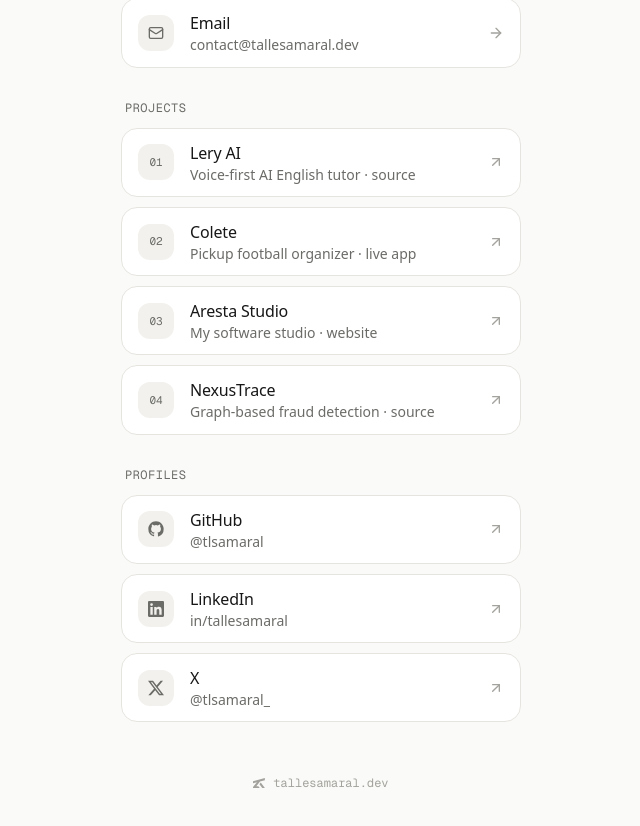
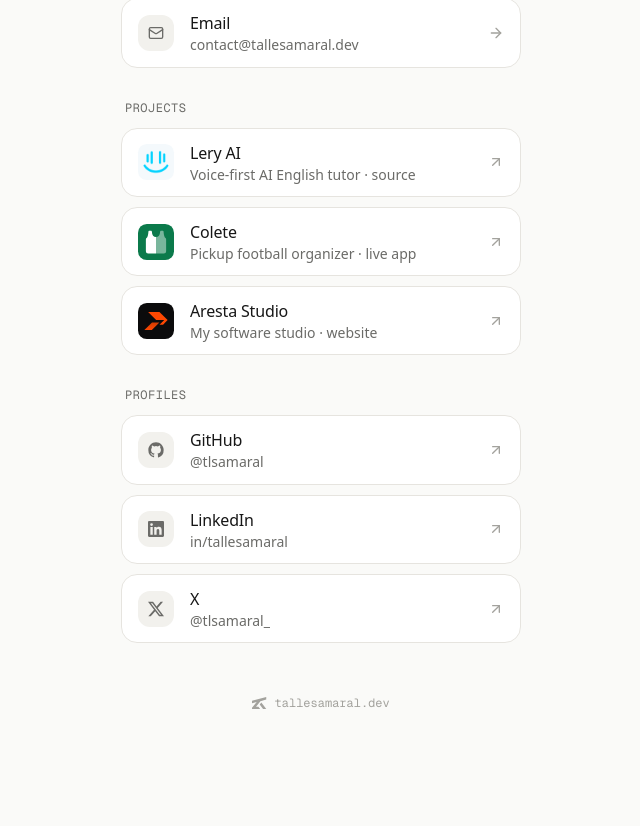
Before and after one commit to tlsamaral/tallesamaral.dev, a Next.js app: page /en/links in a window 1280 px wide. Shown: the part 462-1288 px from the top of the page, without its empty margins (319-959 px from the left). After the commit the page ends 1217 px from the top, so only its background shows below. Built offline with nearby package versions, Linux system fonts and the light colour scheme.

Commit message:
feat: project icons on /links and animated logomark
- /links lists Lery, Colete and Aresta with their own marks
- logomark draws its outline and fills in on load, and traces on hover
- animation respects prefers-reduced-motion

```diff
--- a/src/app/[locale]/links/page.tsx
+++ b/src/app/[locale]/links/page.tsx
@@ -11,6 +11,7 @@
 import { getDictionary, isLocale } from '@/app/i18n/get-dictonary'
 import { localizedAlternates, ogLocale, shareImage } from '@/app/i18n/metadata'
 import { Logomark, socialIcons } from '@/components/site/brand-icons'
+import { ProjectIcon } from '@/components/site/project-icons'
 import { arrowNudge } from '@/components/site/styles'
 import { ThemeToggle } from '@/components/site/theme-toggle'
 import { type SocialId, site, socials } from '@/content/site'
@@ -57,6 +58,8 @@
   detail: string
   icon: React.ReactNode
   external: boolean
+  /** The icon brings its own tile (project marks), so skip the neutral one. */
+  bareIcon?: boolean
 }
 
 function LinkRow({ link, index }: { link: HubLink; index: number }) {
@@ -65,9 +68,13 @@
 
   const content = (
     <>
-      <span className="grid size-9 shrink-0 place-items-center rounded-lg bg-subtle text-muted-foreground transition-colors duration-200 group-hover:text-foreground">
-        {link.icon}
-      </span>
+      {link.bareIcon ? (
+        link.icon
+      ) : (
+        <span className="grid size-9 shrink-0 place-items-center rounded-lg bg-subtle text-muted-foreground transition-colors duration-200 group-hover:text-foreground">
+          {link.icon}
+        </span>
+      )}
       <span className="min-w-0 flex-1">
         <span className="block font-medium tracking-[-0.01em]">
           {link.label}
@@ -141,28 +148,24 @@
       href: 'https://github.com/tlsamaral/leryai',
       label: t.work.items.lery.title,
       detail: copy.leryDetail,
-      icon: <span className="font-mono text-[0.6875rem]">01</span>,
+      icon: <ProjectIcon id="lery" />,
+      bareIcon: true,
       external: true,
     },
     {
       href: 'https://colete-app.vercel.app',
       label: t.work.items.colete.title,
       detail: copy.coleteDetail,
-      icon: <span className="font-mono text-[0.6875rem]">02</span>,
+      icon: <ProjectIcon id="colete" />,
+      bareIcon: true,
       external: true,
     },
     {
       href: 'https://arestastudio.tech',
       label: t.work.items.aresta.title,
       detail: copy.arestaDetail,
-      icon: <span className="font-mono text-[0.6875rem]">03</span>,
-      external: true,
-    },
-    {
-      href: 'https://github.com/tlsamaral/nexus-trace',
-      label: t.work.items.nexustrace.title,
-      detail: copy.nexusDetail,
-      icon: <span className="font-mono text-[0.6875rem]">04</span>,
+      icon: <ProjectIcon id="aresta" />,
+      bareIcon: true,
       external: true,
     },
   ]
@@ -254,9 +257,9 @@
       <footer className="mt-auto pt-12 text-center">
         <Link
           href={`/${locale}`}
-          className="inline-flex items-center gap-2 font-mono text-xs text-faint transition-colors hover:text-foreground"
+          className="group/logo inline-flex items-center gap-2 font-mono text-xs text-faint transition-colors hover:text-foreground"
         >
-          <Logomark className="h-2.5 w-auto" />
+          <Logomark animated className="h-3 w-auto" />
           tallesamaral.dev
         </Link>
       </footer>
--- a/src/app/i18n/en/common.json
+++ b/src/app/i18n/en/common.json
@@ -416,7 +416,6 @@
     "back": "tallesamaral.dev",
     "leryDetail": "Voice-first AI English tutor · source",
     "coleteDetail": "Pickup football organizer · live app",
-    "nexusDetail": "Graph-based fraud detection · source",
     "arestaDetail": "My software studio · website"
   }
 }
--- a/src/app/i18n/pt/common.json
+++ b/src/app/i18n/pt/common.json
@@ -416,7 +416,6 @@
     "back": "tallesamaral.dev",
     "leryDetail": "Tutor de inglês por voz com IA · código",
     "coleteDetail": "Organizador de rachão · app no ar",
-    "nexusDetail": "Detecção de fraudes com grafos · código",
     "arestaDetail": "Meu estúdio de software · site"
   }
 }
--- a/src/components/site/brand-icons.tsx
+++ b/src/components/site/brand-icons.tsx
@@ -1,18 +1,52 @@
 import type { SVGProps } from 'react'
 import type { SocialId } from '@/content/site'
+import { cn } from '@/lib/utils'
 
 type IconProps = SVGProps<SVGSVGElement>
 
-export function Logomark(props: IconProps) {
+const LOGO_BODY =
+  'M51.9529 127.156L108.854 54.9111L184 33.2837V0L0.154622 49.8506V79.4542L60.7664 64.8825L0 139.12L0.154622 154.306H105.297L83.0319 127.156H51.9529Z'
+const LOGO_LEG =
+  'M99.5767 97.0937L143.489 154.199H184.127L120.76 70.0977L99.5767 97.0937Z'
+
+interface LogomarkProps extends IconProps {
+  /**
+   * Draws the outline and fills it in when the page opens, and traces it
+   * again while an ancestor with the `group/logo` class is hovered.
+   * Styles live in globals.css (`.logomark-animated`).
+   */
+  animated?: boolean
+}
+
+export function Logomark({ animated, className, ...props }: LogomarkProps) {
   return (
     <svg
       viewBox="0 0 185 155"
       fill="currentColor"
       aria-hidden="true"
+      className={cn(
+        'overflow-visible',
+        animated && 'logomark-animated',
+        className,
+      )}
       {...props}
     >
-      <path d="M51.9529 127.156L108.854 54.9111L184 33.2837V0L0.154622 49.8506V79.4542L60.7664 64.8825L0 139.12L0.154622 154.306H105.297L83.0319 127.156H51.9529Z" />
-      <path d="M99.5767 97.0937L143.489 154.199H184.127L120.76 70.0977L99.5767 97.0937Z" />
+      <path className="lm-fill lm-body" d={LOGO_BODY} />
+      <path className="lm-fill lm-leg" d={LOGO_LEG} />
+      {animated && (
+        <>
+          {/* Intro: outline draws itself once, then fades as the fill arrives. */}
+          <g className="lm-draw" fill="none" stroke="currentColor">
+            <path pathLength="1" d={LOGO_BODY} />
+            <path pathLength="1" d={LOGO_LEG} />
+          </g>
+          {/* Hover: a bright segment runs around both shapes. */}
+          <g className="lm-trace" fill="none" stroke="currentColor">
+            <path pathLength="1" d={LOGO_BODY} />
+            <path pathLength="1" d={LOGO_LEG} />
+          </g>
+        </>
+      )}
     </svg>
   )
 }
--- a/src/components/site/header.tsx
+++ b/src/components/site/header.tsx
@@ -133,9 +133,9 @@
         <Link
           href={`/${locale}`}
           aria-label={labels.home}
-          className="group -ml-1 flex items-center gap-2.5 rounded-md px-1 py-1"
+          className="group/logo -ml-1 flex items-center gap-2.5 rounded-md px-1 py-1"
         >
-          <Logomark className="h-[15px] w-auto text-foreground transition-transform duration-300 ease-(--ease-out-soft) group-hover:-rotate-6" />
+          <Logomark animated className="h-[18px] w-auto text-foreground" />
           <span className="text-[0.9375rem] font-medium tracking-[-0.01em]">
             Talles Amaral
           </span>
--- /dev/null
+++ b/src/components/site/project-icons.tsx
@@ -0,0 +1,100 @@
+import Image from 'next/image'
+import { cn } from '@/lib/utils'
+
+export type ProjectIconId = 'lery' | 'colete' | 'aresta'
+
+const tile = 'block size-9 shrink-0 overflow-hidden rounded-[0.55rem]'
+
+/** Aresta Studio mark: orange stepped blocks on near-black. */
+function ArestaIcon({ className }: { className?: string }) {
+  return (
+    <svg viewBox="0 0 64 64" aria-hidden="true" className={cn(tile, className)}>
+      <rect width="64" height="64" fill="#0B0B0C" />
+      <g transform="translate(8.25 13) scale(0.19)">
+        <path
+          d="M156.558 113.115H87.705L16.3936 183.606H86.0657L156.558 113.115Z"
+          fill="url(#aresta-icon-g)"
+        />
+        <path
+          d="M190.984 136.065H157.377L202.459 90.9835H126.23L51.6395 16.3933H157.377L233.607 90.9835L190.984 136.065Z"
+          fill="#FD4802"
+        />
+      </g>
+      <defs>
+        <linearGradient
+          id="aresta-icon-g"
+          x1="125"
+          y1="16.3933"
+          x2="125"
+          y2="183.606"
+          gradientUnits="userSpaceOnUse"
+        >
+          <stop stopColor="#972B01" />
+          <stop offset="1" stopColor="#FD4802" />
+        </linearGradient>
+      </defs>
+    </svg>
+  )
+}
+
+const VEST_PATH =
+  'M12.3 6.6Q12.6 11.6 16 11.6Q19.4 11.6 19.7 6.6Q19.75 6 20.3 6H22.1Q22.68 6 22.72 6.6Q23 11.2 24.4 12.5Q25 13 25 13.7V24.2A2 2 0 0 1 23 26.2H9A2 2 0 0 1 7 24.2V13.7Q7 13 7.6 12.5Q9 11.2 9.28 6.6Q9.32 6 9.9 6H11.7Q12.26 6 12.3 6.6Z'
+
+/** Colete mark: a training vest split in two halves — two teams, one piece. */
+function ColeteIcon({ className }: { className?: string }) {
+  return (
+    <svg viewBox="0 0 32 32" aria-hidden="true" className={cn(tile, className)}>
+      <rect width="32" height="32" fill="#0b7a4b" />
+      <defs>
+        <clipPath id="colete-icon-l">
+          <rect width="16" height="32" />
+        </clipPath>
+        <clipPath id="colete-icon-r">
+          <rect x="16" width="16" height="32" />
+        </clipPath>
+      </defs>
+      <path d={VEST_PATH} fill="#fff" clipPath="url(#colete-icon-l)" />
+      <path
+        d={VEST_PATH}
+        fill="#fff"
+        fillOpacity=".45"
+        clipPath="url(#colete-icon-r)"
+      />
+    </svg>
+  )
+}
+
+/** Lery mark: audio bars whose lower curve becomes a smile. */
+function LeryIcon({ className }: { className?: string }) {
+  return (
+    <span className={cn(tile, 'bg-[#f4f9fc]', className)}>
+      <Image
+        src="/projects/lery/mark.png"
+        alt=""
+        width={192}
+        height={192}
+        className="size-full object-contain"
+      />
+    </span>
+  )
+}
+
+const icons = {
+  lery: LeryIcon,
+  colete: ColeteIcon,
+  aresta: ArestaIcon,
+} satisfies Record<
+  ProjectIconId,
+  (props: { className?: string }) => React.JSX.Element
+>
+
+export function ProjectIcon({
+  id,
+  className,
+}: {
+  id: ProjectIconId
+  className?: string
+}) {
+  const Icon = icons[id]
+  return <Icon className={className} />
+}
```
Also changed, not shown: src/app/globals.css (+105 -0 lines), public/projects/lery/mark.png (added).
